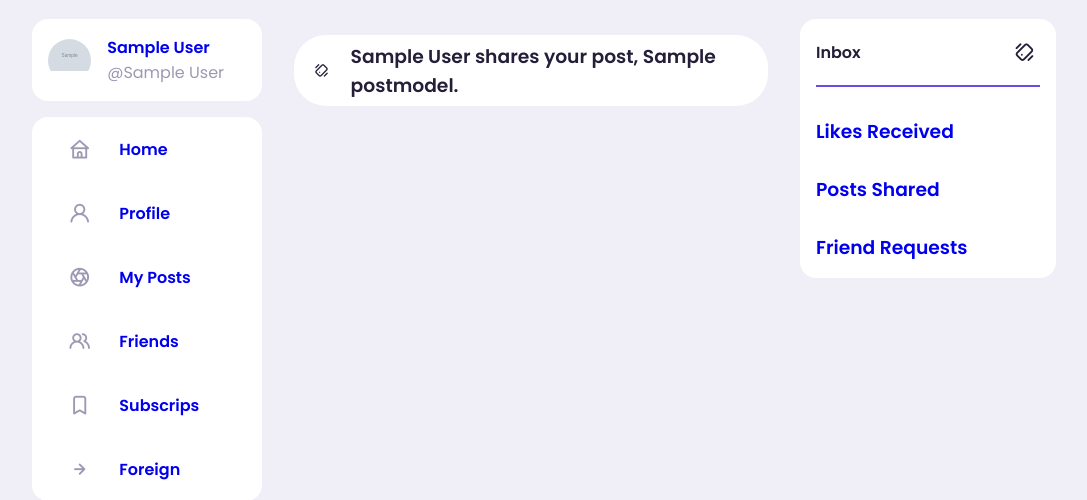
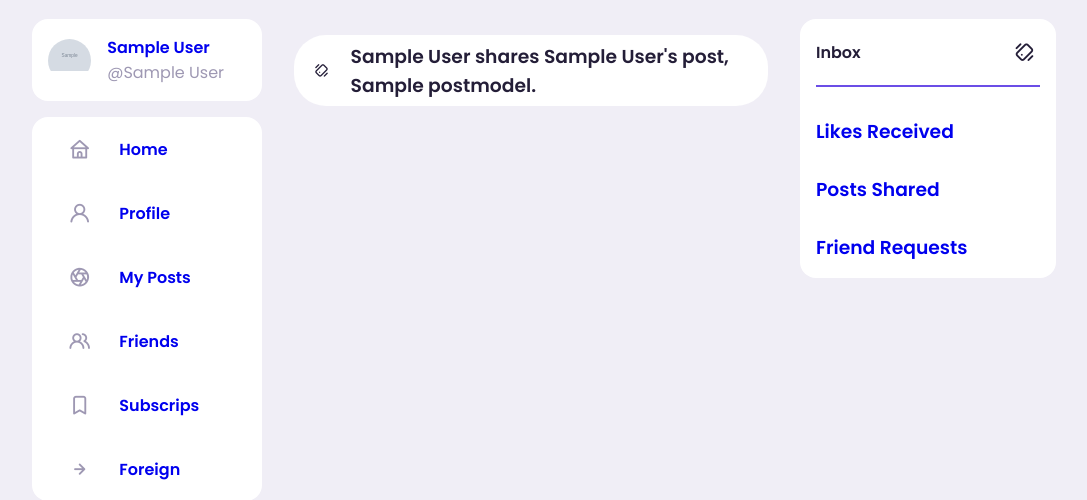
Before and after one commit to Zhijian-Mei/zhijian-group-cmput404-project, a Django app: page /shared_post_from_friend/ in a window 1280 px wide. Shown: the part 67-567 px from the top of the page, without its empty margins (96-1183 px from the left). Run offline with Django 4.2, Linux system fonts and the light colour scheme; a user stored in the database is signed in; tables that the repository leaves empty hold one stand-in row (values such as "Sample post"); grey boxes marked "Sample" are stand-in pictures; some libraries are stand-ins or nearby versions.

Commit message:
Update sharedpost.html

```diff
--- a/mysite/socialdistribution/templates/sharedpost.html
+++ b/mysite/socialdistribution/templates/sharedpost.html
@@ -18,7 +18,7 @@
     <div class= "noti">
         <i class="uil uil-mobile-vibrate"></i>
         <h3>&nbsp&nbsp&nbsp&nbsp</h3>
-        <h3>{{share.author_name}} shares your post, {{share.post.title}}.</h3>
+        <h3>{{share.author_name}} shares {{share.post.author_object.displayName}}'s post, {{share.post.title}}.</h3>
     </div>
     {% endfor %}
 </body>
```
